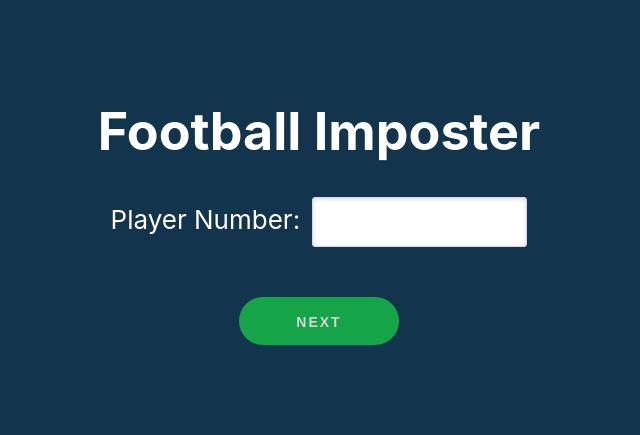
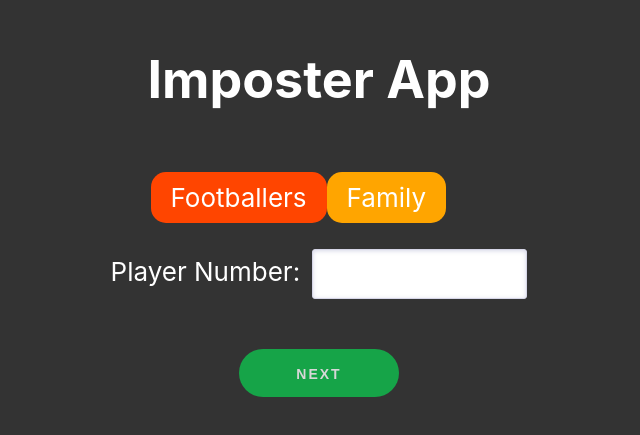
Before and after one commit to mhmdm97/imposter-app, a React (Create React App) app: page / in a window 1280 px wide. Shown: the part 195-630 px from the top of the page, without its empty margins (321-961 px from the left). Built offline with nearby package versions, Linux system fonts and the light colour scheme; the HTML template or start-up script is replaced by a standard one.

Commit message:
new categories

```diff
--- a/src/App.css
+++ b/src/App.css
@@ -53,10 +53,37 @@
     border-color: #3c4fe0;
     box-shadow: 0 1px 0 0 rgb(35 38 59 / 5%);
 }
+.category-picker{
+  display: flex;
+
+  list-style: none;
+}
+.category-picker li{
+  display: block;
+  padding: 10px 20px;
+  border-radius: 15px;
+  background-color: orange;
+  transition: all ;
+  color: white;
+  cursor: pointer;
+  transition-property: background-color,border-color,color,box-shadow,filter;
+  transition-duration: .3s;
+}
+.category-picker li:not(:first-child):not(:last-child){
+  margin: 0;
+  margin: 0 10px;
+}
+.category-picker li:not(.active):hover{
+  background-color: white;
+  color: orange;
+}
+.category-picker li.active{
+  background-color: orangered;
+}
 
 
 .App-header {
-  background-color: #12354d;
+  background-color: #333333;
   min-height: 100vh;
   display: flex;
   flex-direction: column;
--- a/src/App.js
+++ b/src/App.js
@@ -1,19 +1,21 @@
 import './App.css';
 import { useState } from 'react';
-import PlayerRevealStep from './components/PlayerRevealStep';
+import RevealStep from './components/RevealStep';
 import ConfigurationStep from './components/ConfigStep';
 
 function App() {
   const [playerCount, setPlayerCount] = useState(null)
+  const [itemListIdentifier, setItemListIdentifier] = useState(0);
   return (
     <div className="App">
+
       <header className="App-header">
-        <h1>Football Imposter</h1>
+        <h1>Imposter App</h1>
         <div>
           {playerCount === null ?
-            <ConfigurationStep UpdatePlayerNumber={setPlayerCount} />
+            <ConfigurationStep setItemListIdentifier={setItemListIdentifier} UpdatePlayerNumber={setPlayerCount} />
             :
-            <PlayerRevealStep UpdatePlayerNumber={setPlayerCount} playerCount={playerCount} />}
+            <RevealStep UpdatePlayerNumber={setPlayerCount} playerCount={playerCount} listIdentifier={itemListIdentifier} />}
         </div>
       </header>
     </div>
--- a/src/components/ConfigStep.js
+++ b/src/components/ConfigStep.js
@@ -1,8 +1,20 @@
 import { useState } from "react"
+import { itemLists } from "../constants/constants"
 
 function ConfigurationStep(props){
     const [playerNumber, setPlayerNumber] = useState("")
+    const [activeList, setActiveList] = useState(0);
+    const updateList = (index) => {
+        props.setItemListIdentifier(index)
+        setActiveList(index)
+    }
     return (
+        <>
+        <ul class="category-picker">
+            {itemLists.map((item, index) =>
+                <li className={activeList === index ? "active" : ""} onClick={() => updateList(index)}>{item.title}</li>
+            )}
+        </ul>
         <form class="form" onSubmit={() => props.UpdatePlayerNumber(playerNumber)}>
             <label>Player Number: </label>
             <input type="text"
@@ -13,6 +25,7 @@ function ConfigurationStep(props){
             <br />
             <button className="button" type="submit">Next</button>
         </form>
+        </>
     )
 }
 
--- a/src/components/PlayerRevealStep.js
+++ b/src/components/RevealStep.js
@@ -1,15 +1,15 @@
 import { useEffect, useState } from "react"
 import { getRandomFromList, getRandomInt } from "../helpers/StaticMethods"
-import { playerList } from "../constants/constants"
-function PlayerRevealStep(props) {
-    const [footballerList] = useState(playerList)
-    const [footballer, setFootballer] = useState(null)
+import { itemLists } from "../constants/constants"
+function RevealStep(props) {
+    const [itemList] = useState(itemLists[props.listIdentifier].list)
+    const [item, setItem] = useState(null)
     const [imposterNumber] = useState(getRandomInt(props.playerCount) + 1)
     const [playerCounter, setPlayerCounter] = useState(1)
     const [formState, setFormState] = useState(0)
     useEffect(() => {
-        setFootballer(getRandomFromList(footballerList))
-    }, [footballerList])
+        setItem(getRandomFromList(itemList))
+    }, [itemList])
         return (
             <div>
                 {formState === 0 ?
@@ -21,12 +21,14 @@ function PlayerRevealStep(props) {
                             className="textbox"
                                 value = "Imposter"
                                 readonly
+                                disabled
                             />
                             :
                             <input type="text"
                             className="textbox"
-                                value = {footballer}
+                                value = {item}
                                 readonly
+                                disabled
                             />
                         }
                         <br />
@@ -44,4 +46,4 @@ function PlayerRevealStep(props) {
             </div>
         )
 }
-export default PlayerRevealStep
+export default RevealStep
--- a/src/constants/constants.js
+++ b/src/constants/constants.js
@@ -1,4 +1,8 @@
-export const playerList = [
+export const itemLists = [
+  {
+    title: "Footballers",
+    list:
+      [
         "Lionel Messi",
         "Cristiano Ronaldo",
         "Neymar",
@@ -119,4 +123,38 @@ export const playerList = [
         "Eric Cantona",
         "Lothar Matthäus",
         "Thierry Henry"
+      ]
+  },
+  {
+    title: "Family",
+    list:
+      [
+        "Abdullah the king",
+        "Ahmad Zbibo",
+        "Adam Zbibo",
+        "Mohamad the creator",
+        "Amin Harb",
+        "Youssef Harb",
+        "Omar Harb",
+        "Dado Mortada",
+        "Nour Mortada",
+        "Amar Harb",
+        "Haya Harb",
+        "Talal Harb",
+        "Bilal Harb",
+        "Brahim Jannoun",
+        "Douaa Jannoun",
+        "Aya Jannoun",
+        "Hajar Jannoun",
+        "Abdulhamid Harb",
+        "Ahmad Jannoun",
+        "Sarah Jannoun",
+        "Khalo Omar",
+        "Khalo Talal",
+        "Khalto Rima",
+        "Khalto Souhair",
+        "Khalto Joumana",
+        "Mama Hiba",
+      ]
+  }
 ];
```
Lines whose indentation alone changed are shown as unchanged.
